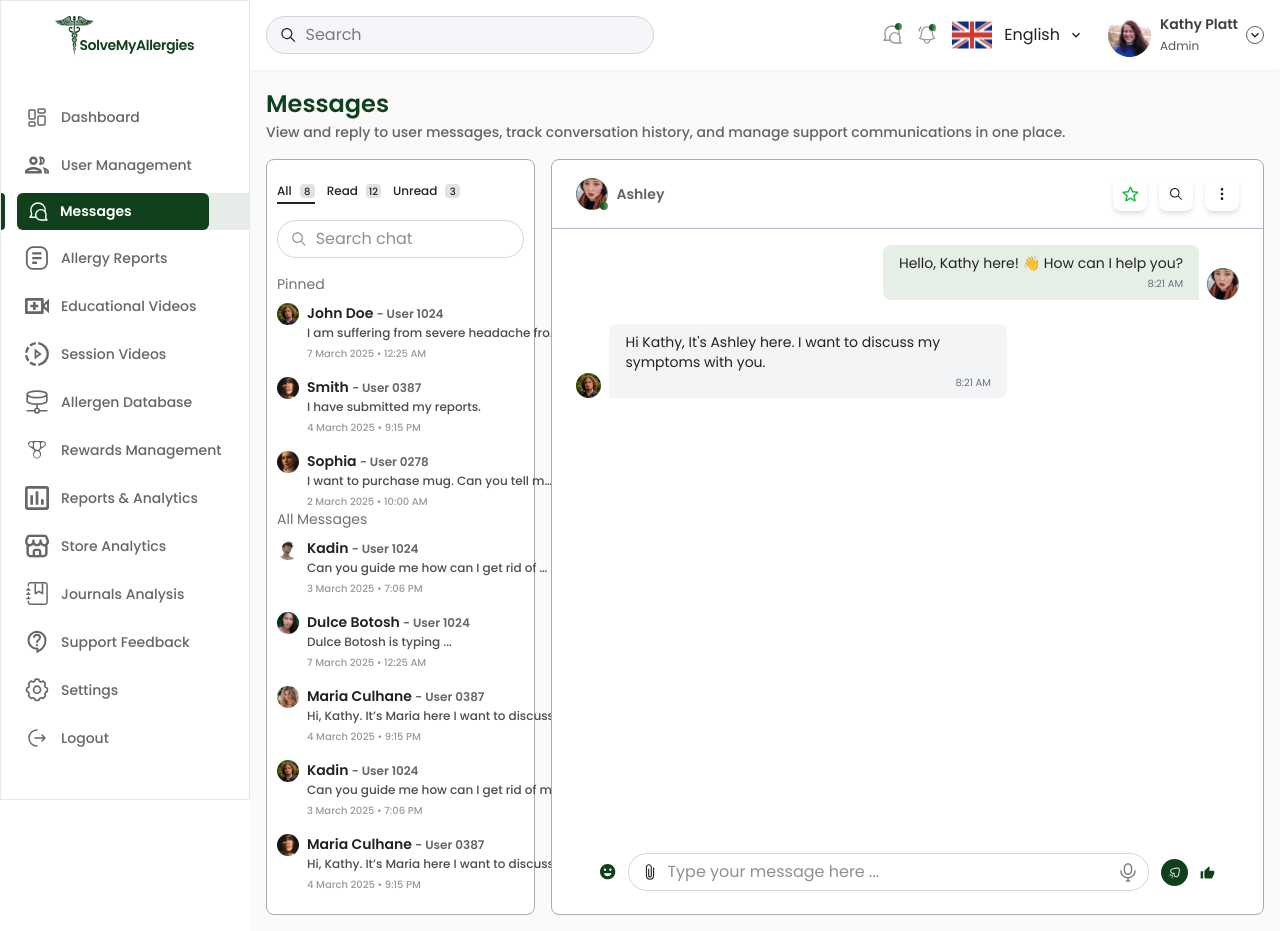
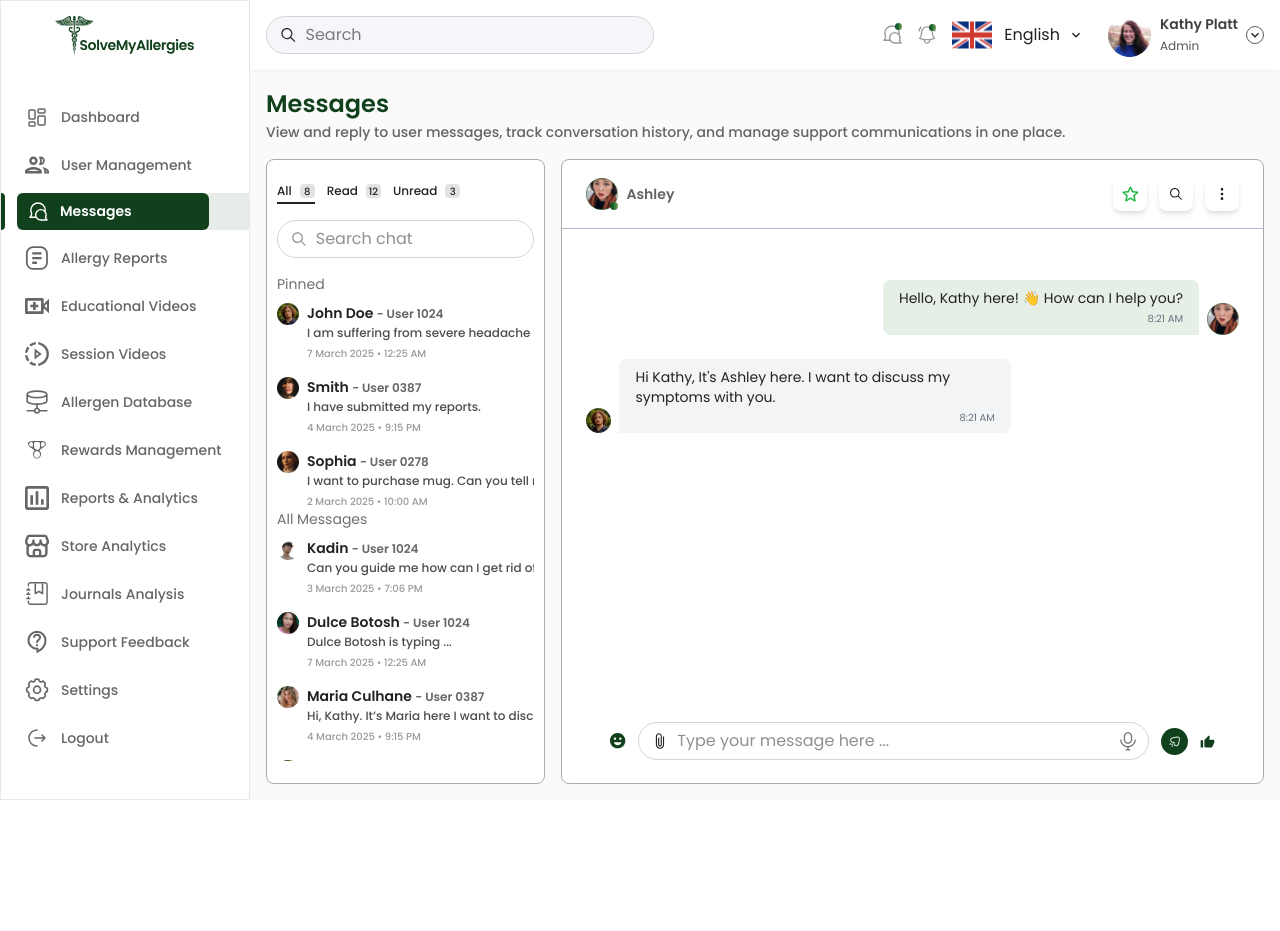
Before and after one commit to jawad6223/solvemyalergies-admin-panel, a Next.js app: page /messages in a window 1280 px wide. After the commit the page ends 800 px from the top, so only its background shows below. Built offline with nearby package versions, Linux system fonts and the light colour scheme.

Commit message:
push code

```diff
--- a/src/components/Messages/index.tsx
+++ b/src/components/Messages/index.tsx
@@ -79,7 +79,7 @@ const Messages: React.FC = () => {
     <div className="">
       <BreadCrum />
       <div className="flex gap-4 mt-4">
-        <div className="w-[27%] border border-[#B1A9A9] bg-white rounded-[8px] px-[10px] py-[22px]">
+        <div className="w-[28%] border border-[#B1A9A9] bg-white rounded-[8px] px-[10px] py-[22px]">
           <div className="flex items-center gap-3 mb-4">
             <button onClick={() => setActiveTab('All')} className={tabButtonClass('All')}>
               All
@@ -110,7 +110,7 @@ const Messages: React.FC = () => {
               className="w-full text-black outline-none bg-transparent placeholder:text-[#8F9091]"
             />
           </div>
-          <div className='mt-4'>
+          <div className='mt-4 overflow-y-auto scrollbar-hide h-[calc(100vh-313px)]'>
             {filteredMessages.map((section) => (
               <div key={section.label} className="">
                 <h4 className="text-[14px] font-normal text-[#717171] mb-2">{section.label}</h4>
@@ -158,7 +158,7 @@ const Messages: React.FC = () => {
             </div>
           </div>
           {/* Chat Body */}
-          <div className="flex-1 overflow-y-auto px-6 py-4 space-y-6">
+          <div className="flex-1 px-6 py-4 space-y-6 overflow-y-auto scrollbar-hide max-h-[25rem]">
             {messag.map((msg) => (
               <div key={msg.id} className={`flex ${msg.sender === "user" ? "justify-start" : "justify-end"} items-end`}>
                 {msg.sender === "user" && (
--- a/src/components/Sidebar/index.tsx
+++ b/src/components/Sidebar/index.tsx
@@ -20,7 +20,7 @@ const Sidebar: React.FC<Props> = ({ menus }) => {
           <Image src="/images/logo.svg" alt="logo" width={160} height={42} />
         </Link>
       </div>
-      <nav className="pl-4 relative py-6 space-y-3 2xl:space-y-5 scrollbar-hide overflow-y-auto scrollbar-hide h-[calc(100vh-72px)]">
+      <nav className="pl-4 relative py-6 space-y-3 2xl:space-y-5 overflow-y-auto scrollbar-hide h-[calc(100vh-72px)]">
         {menus.map((sidebarMenu, index) => (
           <div key={index}>
             <ul className="space-y-2">
```
